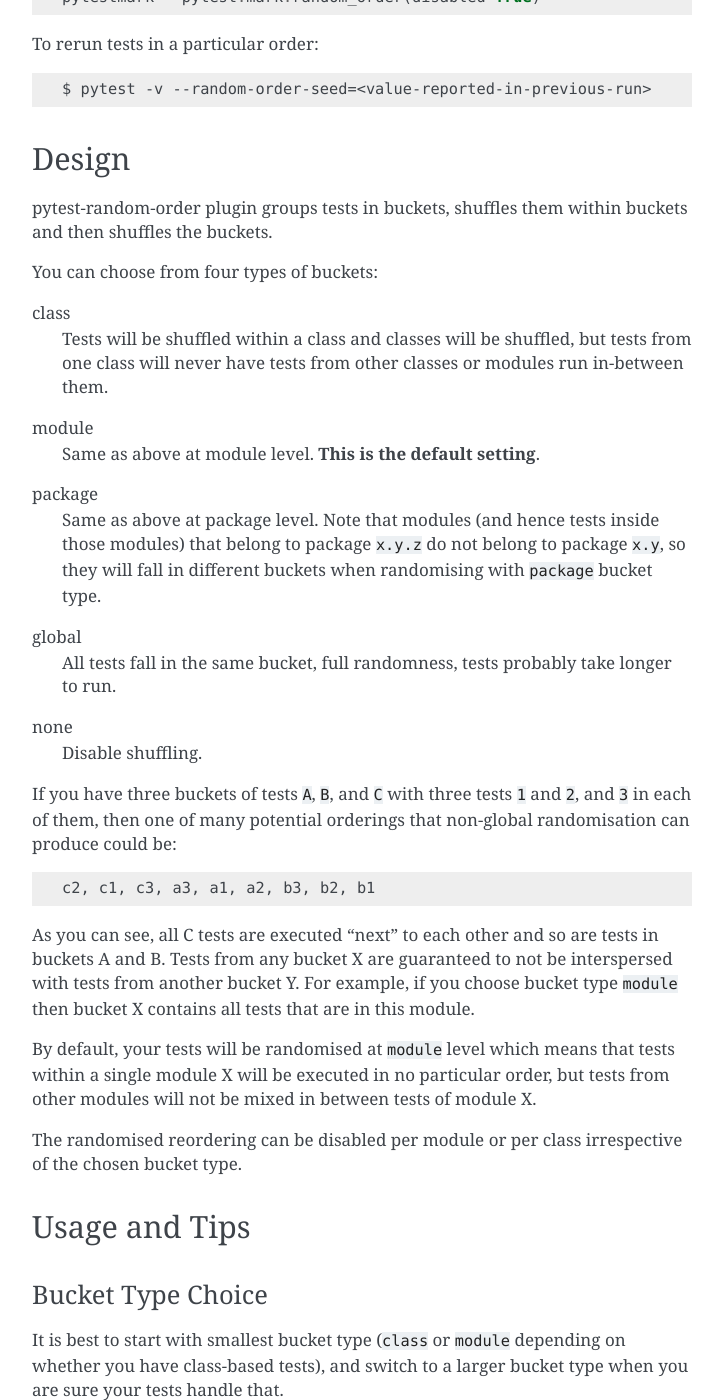
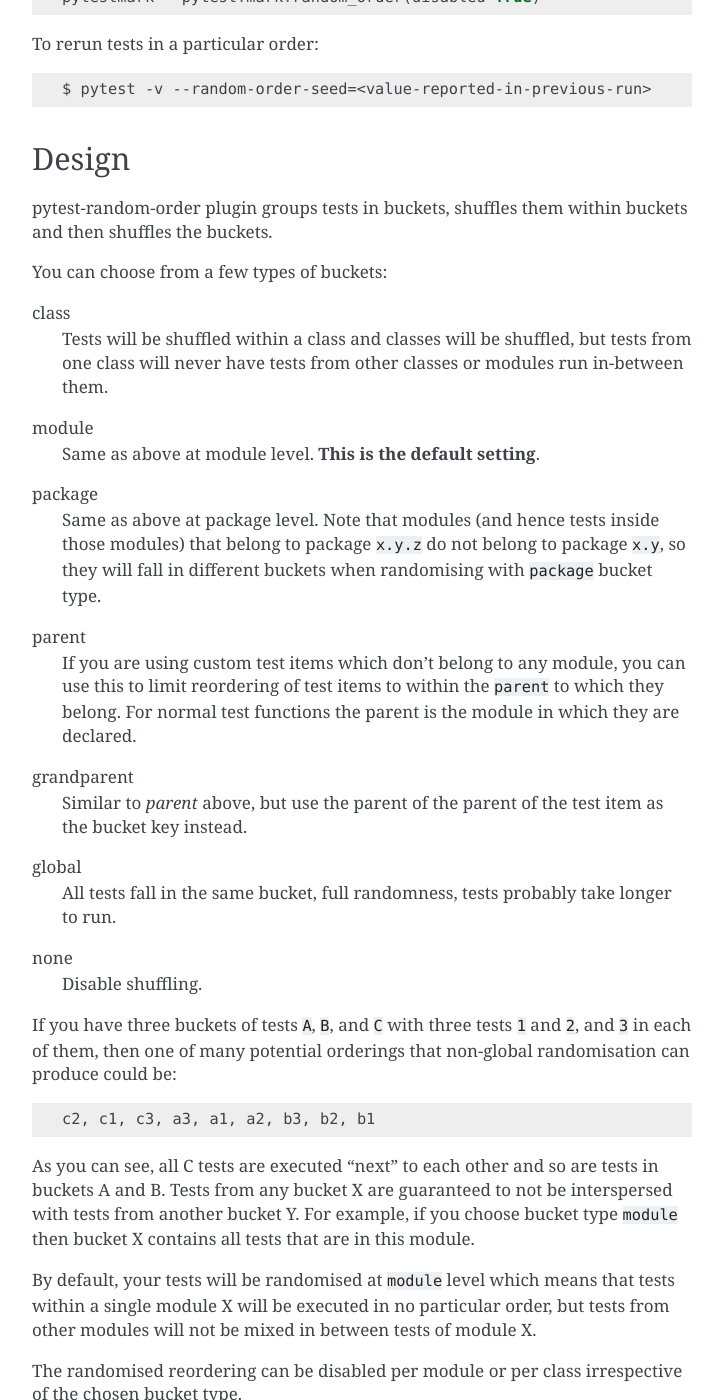
Before and after one commit to pytest-dev/pytest-random-order, a Sphinx documentation site: the page built from docs/index.rst, in a window 1280 px wide and 1400 px high, scrolled down 760 px. Shown: the whole window, without its empty margins (388-1111 px from the left). Built offline with Sphinx 7.4.7, drawn with Linux system fonts in a browser that asks for light colours.

Commit message:
Allow bucketing of test items by their direct parent or grand-parent (#27)
* Closes #26 - allow limiting randomisation with custom test collections where items don't have module
* Missing dep for Python 2.6

```diff
--- a/docs/index.rst
+++ b/docs/index.rst
@@ -50,7 +50,7 @@
 
 pytest-random-order plugin groups tests in buckets, shuffles them within buckets and then shuffles the buckets.
 
-You can choose from four types of buckets:
+You can choose from a few types of buckets:
 
 class
     Tests will be shuffled within a class and classes will be shuffled,
@@ -64,11 +64,20 @@
     belong to package ``x.y.z`` do not belong to package ``x.y``, so they will fall in different buckets
     when randomising with ``package`` bucket type.
 
+parent
+    If you are using custom test items which don't belong to any module, you can use this to
+    limit reordering of test items to within the ``parent`` to which they belong. For normal test
+    functions the parent is the module in which they are declared.
+
+grandparent
+    Similar to *parent* above, but use the parent of the parent of the test item as the bucket key instead.
+
 global
     All tests fall in the same bucket, full randomness, tests probably take longer to run.
 
 none
     Disable shuffling.
+
 
 If you have three buckets of tests ``A``, ``B``, and ``C`` with three tests ``1`` and ``2``, and ``3`` in each of them,
 then one of many potential orderings that non-global randomisation can produce could be:
--- a/setup.py
+++ b/setup.py
@@ -13,7 +13,7 @@
 
 setup(
     name='pytest-random-order',
-    version='0.6.0',
+    version='0.7.0',
     author='Jazeps Basko',
     author_email='jazeps.basko@gmail.com',
     maintainer='Jazeps Basko',
```
Also changed, not shown: 4 other files.
